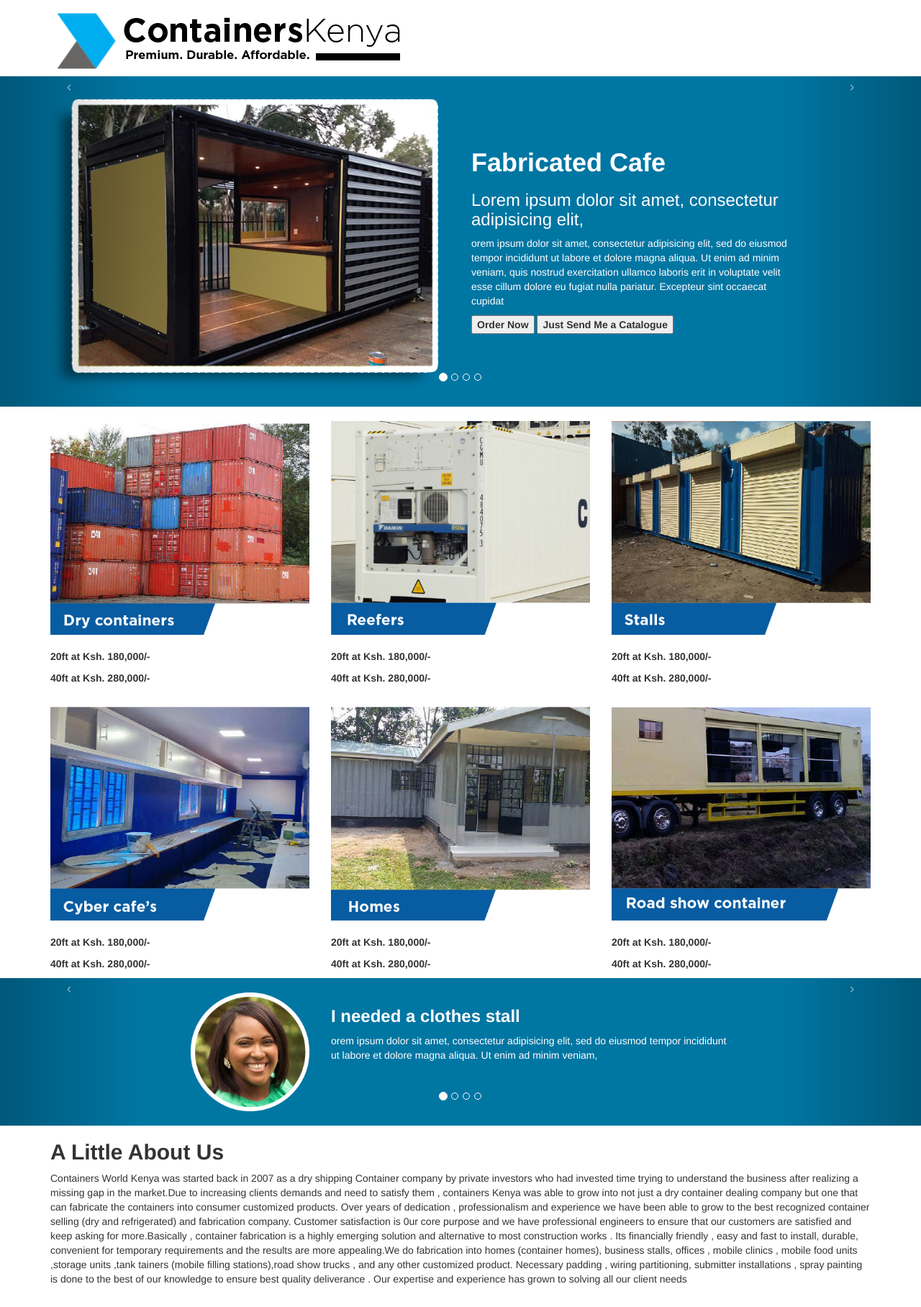
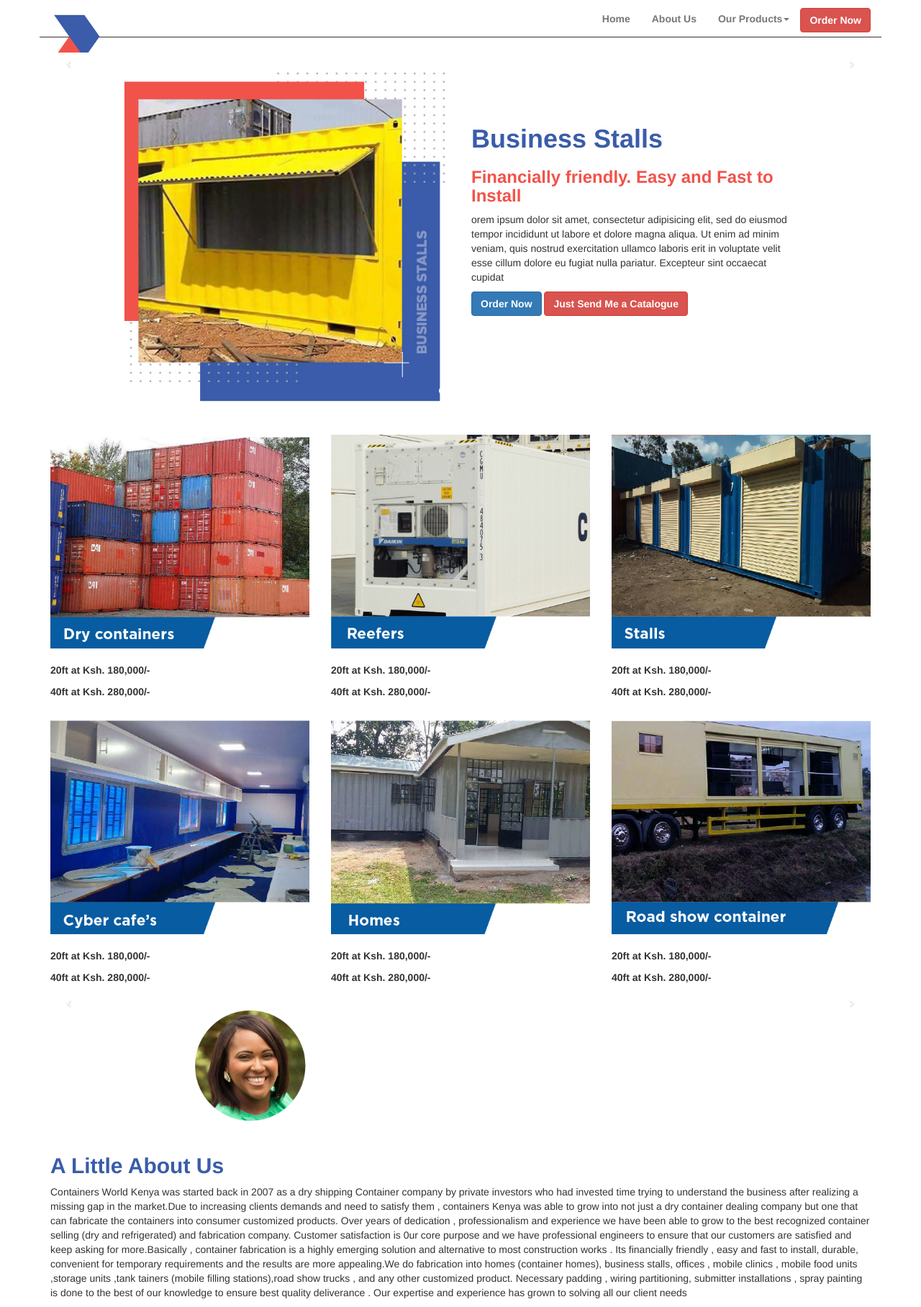
Before and after one commit to koikoishogun/containers, a Laravel app: page / in a window 1280 px wide. Shown: the whole page at 72% size. Before the commit the page ends 1785 px from the top, so only its background shows below. Run offline with Laravel 8, Linux system fonts and the light colour scheme; settings files or empty folders that the repository lacks are supplied.

Commit message:
Homepage Redesign 1

```diff
--- a/public/css/containerskenya.css
+++ b/public/css/containerskenya.css
@@ -1,23 +1,49 @@
+/*******************************************House Keeping**************************************/
+.carousel-control.right, .carousel-control.left {
+  background-image:none;
+}
+
+.navbar-default {
+    background-color: white;
+    border-color: white;
+}
+
 .white{
 
 	color:#fff;
 }
 
+.blue{
+	color:#3a5caa;
+}
+
+.red{
+
+	color:#f1534a;
+}
+
+/****************************Logo*************************************/
+
 .logo-icon{
 
 	float:left;
-	margin-top: 10px;
-	width:100px;
+	width:70px;
+	height: auto;
 
 }
+.order-button{
 
-.logo-name{
+	margin-top: 10px;
+}
+.menu-bar{
+	border-bottom: 1px solid #333;
+}
 
-	margin-top: 20px;
-}
+
+/***********************************Slider Styling*************************************************************/
 .slide{
 
-	background-color:#0076a3;
+	background-color:#fff;
 }
 
 .slider-img{
--- a/resources/views/welcome.blade.php
+++ b/resources/views/welcome.blade.php
@@ -119,11 +119,73 @@
 
 
        <div id="container-fluid">
-            <div class="container">
-                <img class="logo-icon img-responsive" src="{{ URL::asset('/images/logo-icon.png')}}"/>
-                <img class="logo-name img-responsive" src="{{ URL::asset('/images/logo-name.png')}}"/>
 
-            </div>
+<!--Navigation Bar-->
+
+<nav class="navbar navbar-default">
+  <div class="container menu-bar">
+    <!-- Brand and toggle get grouped for better mobile display -->
+    <div class="navbar-header">
+      <button type="button" class="navbar-toggle collapsed" data-toggle="collapse" data-target="#bs-example-navbar-collapse-1" aria-expanded="false">
+        <span class="sr-only">Toggle navigation</span>
+        <span class="icon-bar"></span>
+        <span class="icon-bar"></span>
+        <span class="icon-bar"></span>
+      </button>
+      <a class="navbar-brand" href="#"><img class="logo-icon img-responsive" src="{{ URL::asset('/images/logo-02.png')}}"/></a>
+    </div>
+
+    <!-- Collect the nav links, forms, and other content for toggling -->
+    <div class="collapse navbar-collapse" id="bs-example-navbar-collapse-1">
+
+<!--
+      <ul class="nav navbar-nav">
+        <li class="active"><a href="#">Link <span class="sr-only">(current)</span></a></li>
+        <li><a href="#">Link</a></li>
+        <li class="dropdown">
+          <a href="#" class="dropdown-toggle" data-toggle="dropdown" role="button" aria-haspopup="true" aria-expanded="false">Dropdown <span class="caret"></span></a>
+          <ul class="dropdown-menu">
+            <li><a href="#">Action</a></li>
+            <li><a href="#">Another action</a></li>
+            <li><a href="#">Something else here</a></li>
+            <li role="separator" class="divider"></li>
+            <li><a href="#">Separated link</a></li>
+            <li role="separator" class="divider"></li>
+            <li><a href="#">One more separated link</a></li>
+          </ul>
+        </li>
+      </ul>
+-->
+<!--
+      <form class="navbar-form navbar-left">
+        <div class="form-group">
+          <input type="text" class="form-control" placeholder="Search">
+        </div>
+        <button type="submit" class="btn btn-default">Submit</button>
+      </form>
+-->
+      <ul class="nav navbar-nav navbar-right">
+        <li class="blue"><a href="#"><b>Home</b></a></li>
+        <li class="blue"><a href="#"><b>About Us</b></a></li>
+        <li class="dropdown">
+          <a href="#" class="dropdown-toggle" data-toggle="dropdown" role="button" aria-haspopup="true" aria-expanded="false"><b>Our Products</b><span class="caret"></span></a>
+          <ul class="dropdown-menu">
+            <li><a href="#">Dry Containers</a></li>
+            <li><a href="#">Homes</a></li>
+            <li><a href="#">Offices</a></li>
+            <li><a href="#">Stalls</a></li>
+           <!-- <li role="separator" class="divider"></li> -->
+            <li><a href="#">Reefers</a></li>
+          </ul>
+        </li>
+        <button type="submit" class="btn btn-danger order-button" data-toggle="modal" data-target="#myModal"><b>Order Now</b></button>
+      </ul>
+    </div><!-- /.navbar-collapse -->
+  </div><!-- /.container-fluid -->
+</nav>
+
+
+<!--nav end-->
        </div>
 
        <div class="slider">
@@ -143,19 +205,19 @@
                   <div class = "item active">
                         <div class="container">
                           <div class="row">
-                              <div class="col-md-6">
-                                     <img class="slider-img img-responsive" src = "{{ URL::asset('/images/cafe.png')}}" alt = "First slide">
+                              <div class="col-md-5 col-md-offset-1">
+                                     <img class="slider-img img-responsive" src = "{{ URL::asset('/images/carousel1.jpg')}}" alt = "First slide">
                               </div>
 
                               <div class="col-md-5">
-                                <h1 class="white big-header"><b>Fabricated Cafe</b></h1>
-                                <h3 class="white running-line">Lorem ipsum dolor sit amet, consectetur adipisicing elit,</h3>
+                                <h1 class="big-header blue"><b>Business Stalls</b></h1>
+                                <h3 class="running-line red"><b>Financially friendly. Easy and Fast to Install</b></h3>
 
-                                <p class="white">orem ipsum dolor sit amet, consectetur adipisicing elit, sed do eiusmod tempor incididunt ut labore et dolore magna aliqua. Ut enim ad minim veniam, quis nostrud exercitation ullamco laboris erit in voluptate velit esse cillum dolore eu fugiat nulla pariatur. Excepteur sint occaecat cupidat</p>
+                                <p class="body-text">orem ipsum dolor sit amet, consectetur adipisicing elit, sed do eiusmod tempor incididunt ut labore et dolore magna aliqua. Ut enim ad minim veniam, quis nostrud exercitation ullamco laboris erit in voluptate velit esse cillum dolore eu fugiat nulla pariatur. Excepteur sint occaecat cupidat</p>
 
                                 <div  class="empty">
-                                     <button class="order_btn" type="button" data-toggle="modal" data-target="#myModal"><b>Order Now</b></button>
-                                     <button class="catalogue_btn" type="button" id="sub_btn" data-toggle="modal" data-target="#my"><b>Just Send Me a Catalogue</b></button>
+                                     <button class="btn btn-primary order_btn" type="button" data-toggle="modal" data-target="#myModal"><b>Order Now</b></button>
+                                     <button class="btn btn-danger catalogue_btn" type="button" id="sub_btn" data-toggle="modal" data-target="#my"><b>Just Send Me a Catalogue</b></button>
                                 </div>
 
                               </div>
@@ -167,19 +229,19 @@
                   <div class = "item">
                     <div class="container">
                          <div class="row">
-                              <div class="col-md-6">
-                                     <img class="slider-img img-responsive" src = "{{ URL::asset('/images/house.png')}}" alt = "First slide">
+                              <div class="col-md-5 col-md-offset-1">
+                                     <img class="slider-img img-responsive" src = "{{ URL::asset('/images/carousel2.jpg')}}" alt = "First slide">
                               </div>
 
-                              <div class="col-md-6">
-                                <h1 class="white big-header"><b>Container Homes</b></h1>
-                                <h3 class="white running-line">Lorem ipsum dolor sit amet, consectetur adipisicing elit,</h3>
+                              <div class="col-md-5">
+                                <h1 class="big-header blue"><b>Container Homes</b></h1>
+                                <h3 class="running-line red"><b> Durable, Convenient, yet Financially Friendly</b></h3>
 
-                                <p class="white">orem ipsum dolor sit amet, consectetur adipisicing elit, sed do eiusmod tempor incididunt ut labore et dolore magna aliqua. Ut enim ad minim veniam, quis nostrud exercitation ullamco laboris erit in voluptate velit esse cillum dolore eu fugiat nulla pariatur. Excepteur sint occaecat cupidat</p>
+                                <p class="body-text">orem ipsum dolor sit amet, consectetur adipisicing elit, sed do eiusmod tempor incididunt ut labore et dolore magna aliqua. Ut enim ad minim veniam, quis nostrud exercitation ullamco laboris erit in voluptate velit esse cillum dolore eu fugiat nulla pariatur. Excepteur sint occaecat cupidat</p>
 
-                                 <div  class="empty">
-                                     <button class="order_btn" type="button" data-toggle="modal" data-target="#myModal"><b>Order Now</b></button>
-                                     <button class="catalogue_btn" type="button" id="sub_btn" data-toggle="modal" data-target="#my"><b>Just Send Me a Catalogue</b></button>
+                                <div  class="empty">
+                                     <button class="btn btn-primary order_btn" type="button" data-toggle="modal" data-target="#myModal"><b>Order Now</b></button>
+                                     <button class="btn btn-danger catalogue_btn" type="button" id="sub_btn" data-toggle="modal" data-target="#my"><b>Just Send Me a Catalogue</b></button>
                                 </div>
 
                               </div>
@@ -191,22 +253,23 @@
                   <div class = "item">
                       <div class="container">
                          <div class="row">
-                              <div class="col-md-6">
-                                     <img class="slider-img img-responsive" src = "{{ URL::asset('/images/stall.png')}}" alt = "First slide">
+                              <div class="col-md-5 col-md-offset-1">
+                                     <img class="slider-img img-responsive" src = "{{ URL::asset('/images/carousel3.jpg')}}" alt = "First slide">
                               </div>
 
-                              <div class="col-md-6">
-                                <h1 class="white big-header"><b>Stalls & Shops</b></h1>
-                                <h3 class="white running-line">Lorem ipsum dolor sit amet, consectetur adipisicing elit,</h3>
+                              <div class="col-md-5">
+                                <h1 class="big-header blue"><b>Business Offices</b></h1>
+                                <h3 class="running-line red"><b>convenient for temporary requirements and the results are more appealing</b></h3>
 
-                                    <p class="white">orem ipsum dolor sit amet, consectetur adipisicing elit, sed do eiusmod tempor incididunt ut labore et dolore magna aliqua. Ut enim ad minim veniam, quis nostrud exercitation ullamco laboris erit in voluptate velit esse cillum dolore eu fugiat nulla pariatur. Excepteur sint occaecat cupidat</p>
+                                <p class="body-text">orem ipsum dolor sit amet, consectetur adipisicing elit, sed do eiusmod tempor incididunt ut labore et dolore magna aliqua. Ut enim ad minim veniam, quis nostrud exercitation ullamco laboris erit in voluptate velit esse cillum dolore eu fugiat nulla pariatur. Excepteur sint occaecat cupidat</p>
 
-                                     <div  class="empty">
-                                     <button class="order_btn" type="button" data-toggle="modal" data-target="#myModal"><b>Order Now</b></button>
-                                     <button class="catalogue_btn" type="button" id="sub_btn" data-toggle="modal" data-target="#my"><b>Just Send Me a Catalogue</b></button>
+                                <div  class="empty">
+                                     <button class="btn btn-primary order_btn" type="button" data-toggle="modal" data-target="#myModal"><b>Order Now</b></button>
+                                     <button class="btn btn-danger catalogue_btn" type="button" id="sub_btn" data-toggle="modal" data-target="#my"><b>Just Send Me a Catalogue</b></button>
                                 </div>
 
                               </div>
+
                           </div>
                        </div>
                   </div>
```
Also changed, not shown: public/images/carousel1.jpg (added), public/images/carousel2.jpg (added), public/images/carousel3.jpg (added), public/images/logo-02.png (added).
